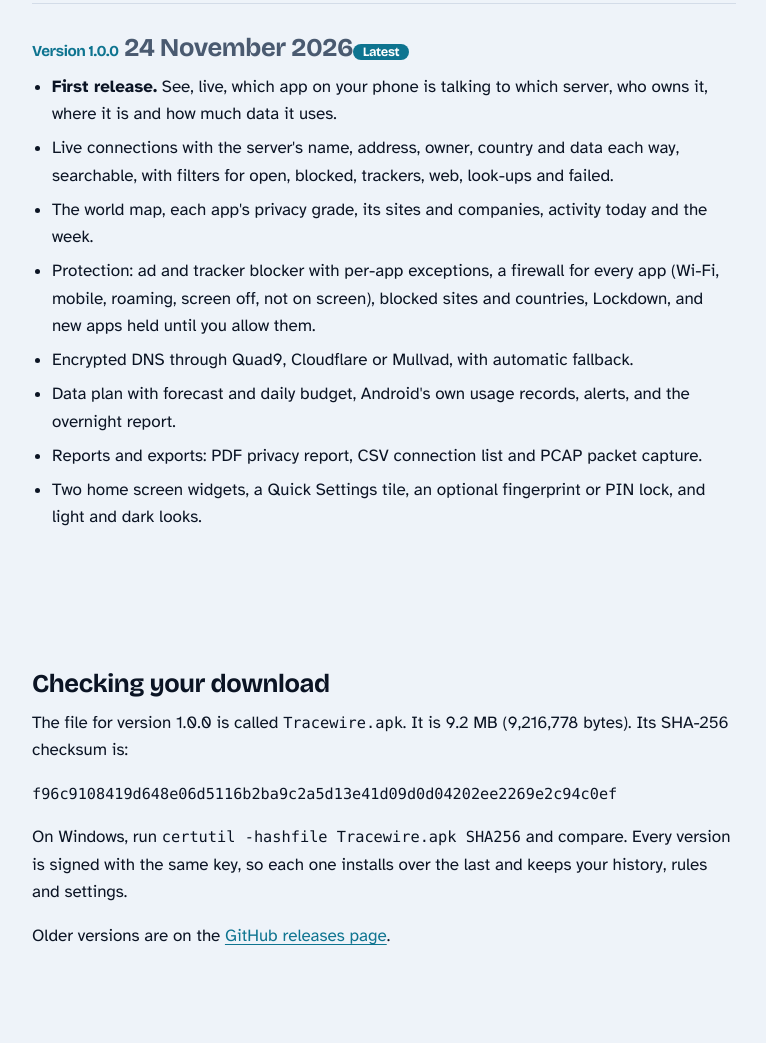
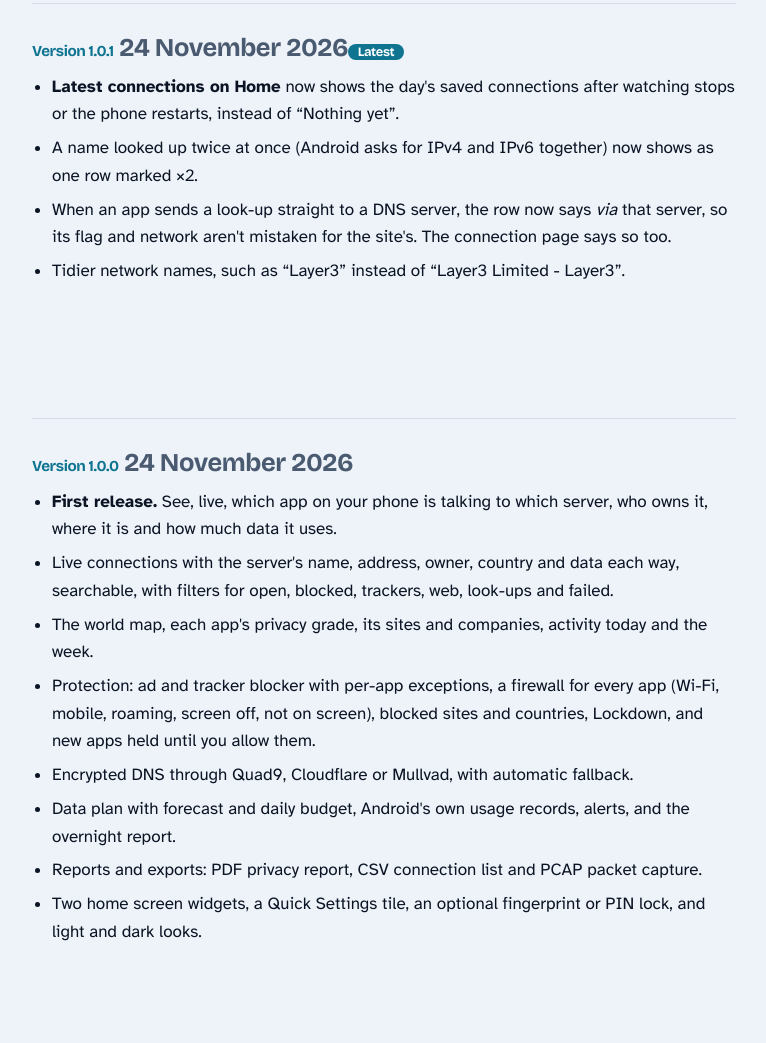
Before and after one commit to CustomGPTer/tracewire, a plain HTML site: page releases.html in a window 1280 px wide. Shown: the part 275-1318 px from the top of the page, without its empty margins (32-798 px from the left). Drawn offline with Linux system fonts and the light colour scheme.

Commit message:
Tracewire 1.0.1

```diff
--- a/releases.html
+++ b/releases.html
@@ -43,10 +43,11 @@
 <div class="measure">
 <h1>Release notes</h1>
 <p class="lede">What changed in each version of Tracewire. The newest is at the top.</p>
-<section class="release" id="v1.0.0"><h2><span class="ver">Version 1.0.0</span> <span class="when">24 November 2026</span><span class="tag">Latest</span></h2><ul><li><b>First release.</b> See, live, which app on your phone is talking to which server, who owns it, where it is and how much data it uses.</li><li>Live connections with the server&#x27;s name, address, owner, country and data each way, searchable, with filters for open, blocked, trackers, web, look-ups and failed.</li><li>The world map, each app&#x27;s privacy grade, its sites and companies, activity today and the week.</li><li>Protection: ad and tracker blocker with per-app exceptions, a firewall for every app (Wi-Fi, mobile, roaming, screen off, not on screen), blocked sites and countries, Lockdown, and new apps held until you allow them.</li><li>Encrypted DNS through Quad9, Cloudflare or Mullvad, with automatic fallback.</li><li>Data plan with forecast and daily budget, Android&#x27;s own usage records, alerts, and the overnight report.</li><li>Reports and exports: PDF privacy report, CSV connection list and PCAP packet capture.</li><li>Two home screen widgets, a Quick Settings tile, an optional fingerprint or PIN lock, and light and dark looks.</li></ul></section>
+<section class="release" id="v1.0.1"><h2><span class="ver">Version 1.0.1</span> <span class="when">24 November 2026</span><span class="tag">Latest</span></h2><ul><li><b>Latest connections on Home</b> now shows the day&#x27;s saved connections after watching stops or the phone restarts, instead of &ldquo;Nothing yet&rdquo;.</li><li>A name looked up twice at once (Android asks for IPv4 and IPv6 together) now shows as one row marked &times;2.</li><li>When an app sends a look-up straight to a DNS server, the row now says <i>via</i> that server, so its flag and network aren&#x27;t mistaken for the site&#x27;s. The connection page says so too.</li><li>Tidier network names, such as &ldquo;Layer3&rdquo; instead of &ldquo;Layer3 Limited - Layer3&rdquo;.</li></ul></section>
+<section class="release" id="v1.0.0"><h2><span class="ver">Version 1.0.0</span> <span class="when">24 November 2026</span></h2><ul><li><b>First release.</b> See, live, which app on your phone is talking to which server, who owns it, where it is and how much data it uses.</li><li>Live connections with the server&#x27;s name, address, owner, country and data each way, searchable, with filters for open, blocked, trackers, web, look-ups and failed.</li><li>The world map, each app&#x27;s privacy grade, its sites and companies, activity today and the week.</li><li>Protection: ad and tracker blocker with per-app exceptions, a firewall for every app (Wi-Fi, mobile, roaming, screen off, not on screen), blocked sites and countries, Lockdown, and new apps held until you allow them.</li><li>Encrypted DNS through Quad9, Cloudflare or Mullvad, with automatic fallback.</li><li>Data plan with forecast and daily budget, Android&#x27;s own usage records, alerts, and the overnight report.</li><li>Reports and exports: PDF privacy report, CSV connection list and PCAP packet capture.</li><li>Two home screen widgets, a Quick Settings tile, an optional fingerprint or PIN lock, and light and dark looks.</li></ul></section>
 <h2 id="checking">Checking your download</h2>
-<p>The file for version 1.0.0 is called <code>Tracewire.apk</code>. It is 9.2 MB (9,216,778 bytes). Its SHA-256 checksum is:</p>
-<p><code class="sum">f96c9108419d648e06d5116b2ba9c2a5d13e41d09d0d04202ee2269e2c94c0ef</code></p>
+<p>The file for version 1.0.1 is called <code>Tracewire.apk</code>. It is 9.2 MB (9,233,162 bytes). Its SHA-256 checksum is:</p>
+<p><code class="sum">8a56a6472cd477d4b6a282fa7cc258b0d34e6ad4b00dfb728177b76710c67189</code></p>
 <p>On Windows, run <code>certutil -hashfile Tracewire.apk SHA256</code> and compare. Every version is signed with the same key, so each one installs over the last and keeps your history, rules and settings.</p>
 <p>Older versions are on the <a href="https://github.com/CustomGPTer/tracewire/releases">GitHub releases page</a>.</p>
 </div>
```
Also changed, not shown: index.html (+3 -3 lines).
